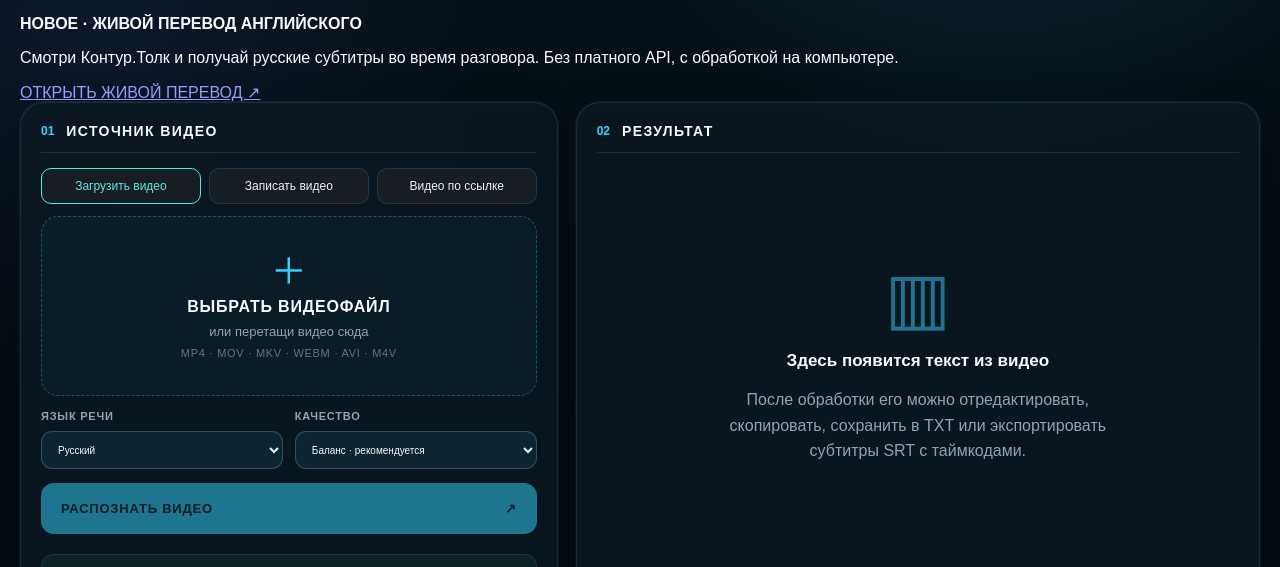
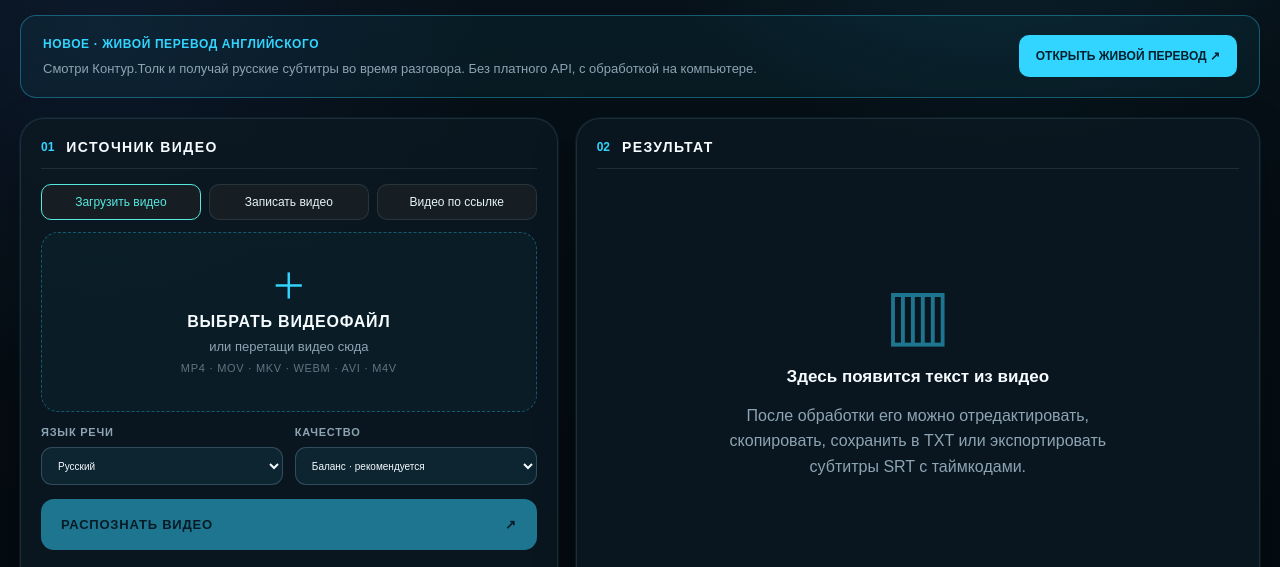
Before and after one commit to Ivankorytnik/Sound, a plain HTML site: page video.html in a window 1280 px wide. Shown: the part 176-743 px from the top of the page. Drawn offline with Linux system fonts and the light colour scheme.

Commit message:
style(live): load banner stylesheet on video page

```diff
--- a/video.html
+++ b/video.html
@@ -8,6 +8,7 @@
   <link rel="icon" href="./favicon.ico" sizes="any" />
   <link rel="stylesheet" href="./styles.css?build=video-1.1-20261110" />
   <link rel="stylesheet" href="./video.css?build=video-1.2-20261111" />
+  <link rel="stylesheet" href="./live-translate.css?build=20261123" />
 </head>
 <body>
   <main class="shell video-page">
```
